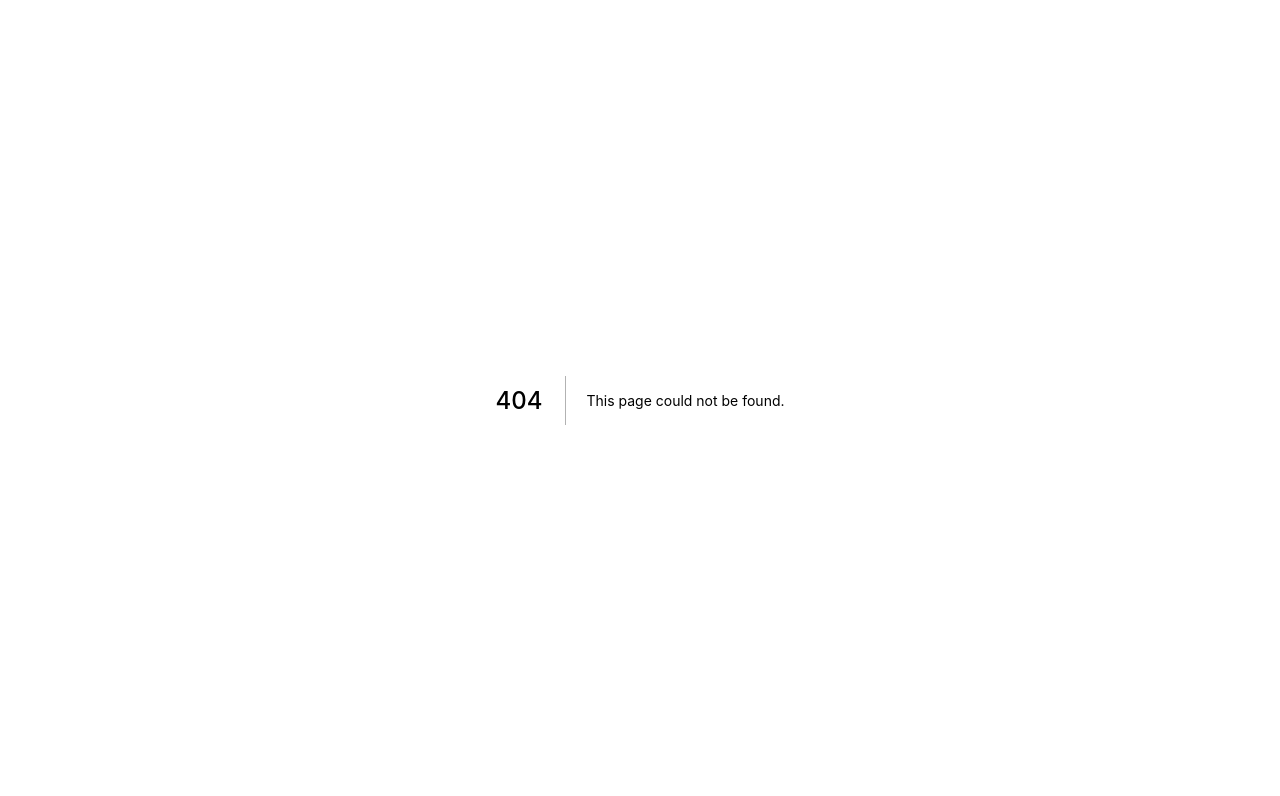
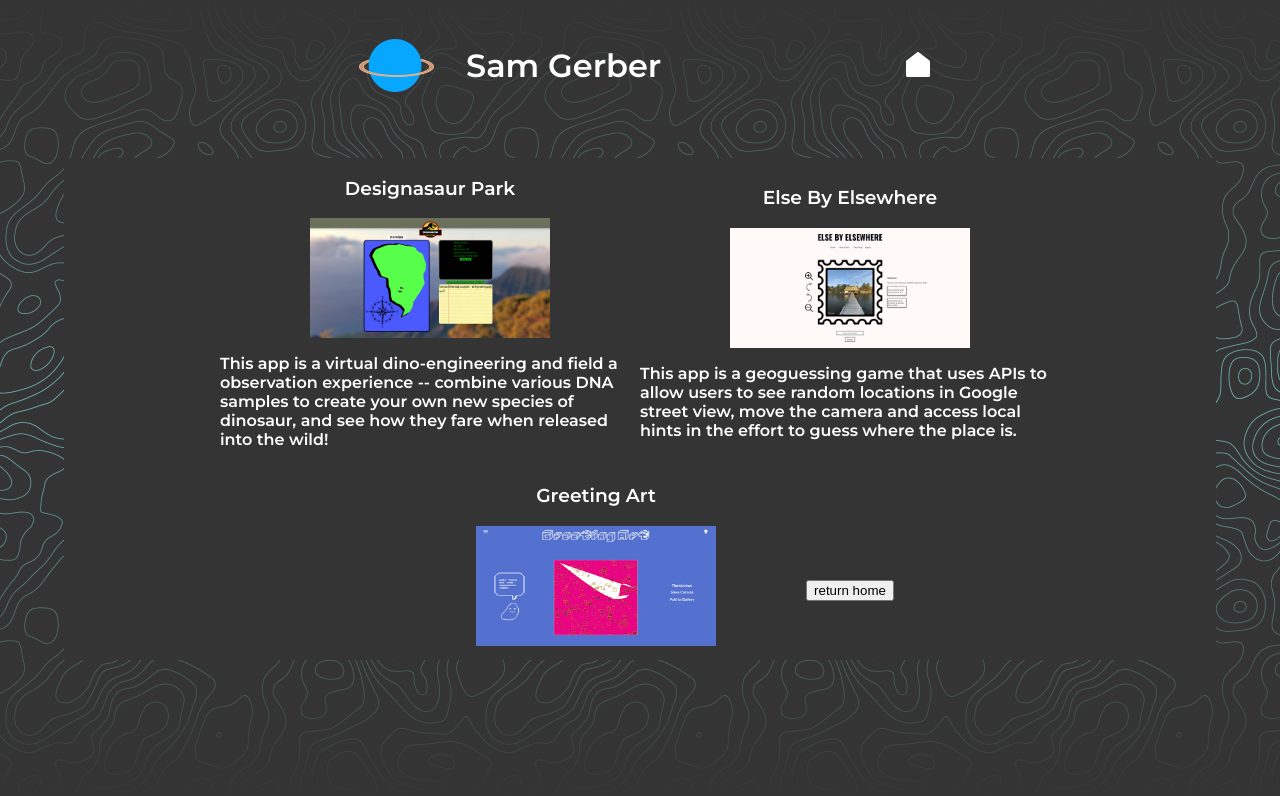
Before and after one commit to sgerpdx/pop-signpost, a Next.js app: page /projects in a window 1280 px wide. Before the commit this address had no page. Shown: the top 796 px of the page. Built offline with nearby package versions, Linux system fonts and the light colour scheme; a web font is replaced by a local one.

Commit message:
projects moved to own page with link from tech component and header compensating

```diff
--- a/components/header.jsx
+++ b/components/header.jsx
@@ -3,11 +3,14 @@ import styles from "../styles/Header.module.css";
 import Image from "next/image";
 import { Menu, MenuButton, MenuList, MenuItem } from "@chakra-ui/menu";
 import { RiMenuLine } from "react-icons/ri";
+import Link from "next/link";
+import { RiHomeFill } from "react-icons/ri";
 
 // Personal Logo:
 import PlanetImage from "../public/blue-planet-01.png";
+import ReturnHome from "./navigation/returnHome";
 
-export default function Header({ onClick }) {
+export default function Header({ onClick, icon }) {
   return (
     <>
       <section className={styles.mainTitleArea}>
@@ -24,6 +27,11 @@ export default function Header({ onClick }) {
         </div>
       </section>
       <section className={styles.mainMenuArea}>
+        {icon === "home" ? (
+          <Link href="/">
+            <RiHomeFill size="2em" />
+          </Link>
+        ) : (
           <Menu>
             <MenuButton
               className={styles.headerMenuButton}
@@ -87,6 +95,7 @@ export default function Header({ onClick }) {
               </MenuItem>
             </MenuList>
           </Menu>
+        )}
       </section>
     </>
   );
--- /dev/null
+++ b/components/navigation/returnHome.jsx
@@ -0,0 +1,13 @@
+import React from "react";
+import Link from "next/link";
+import { RiHomeFill } from "react-icons/ri";
+
+export default function ReturnHome() {
+  return (
+    <>
+      <Link href="/">
+        <RiHomeFill size="2.5em" />
+      </Link>
+    </>
+  );
+}
--- a/next.config.js
+++ b/next.config.js
@@ -4,6 +4,7 @@ module.exports = {
     domains: [
       "pop-portfolio-bucket.s3.us-west-2.amazonaws.com",
       "placekitten.com",
+      "firebasestorage.googleapis.com",
     ],
   },
 };
--- /dev/null
+++ b/pages/projects.jsx
@@ -0,0 +1,77 @@
+import React from "react";
+import styles from "../styles/Projects.module.css";
+import Image from "next/image";
+import Header from "../components/header";
+import Link from "next/link";
+import { RiHomeFill } from "react-icons/ri";
+import ReturnHome from "../components/navigation/returnHome";
+
+// individual project screencaps:
+import DesignasaurImage from "../public/proj_designasaur-park_640x320.png";
+import ElseImage from "../public/proj_else-by-elsewhere_640x320.png";
+import GreetingImage from "../public/proj_greeting-art_640x320.png";
+
+export default function Projects() {
+  const handleNavChange = () => {
+    console.log("ET Phone Home");
+  };
+
+  return (
+    <main className={styles.container}>
+      <section className={styles.upperContainer}>
+        <section className={styles.topRow}>
+          <Header onClick={handleNavChange} icon={"home"} />
+        </section>
+      </section>
+      <section className={styles.lowerContainer}>
+        <section className={styles.projectScrollArea}>
+          <div className={styles.contentScrollArea}>
+            <h3>Designasaur Park</h3>
+            <Image
+              src={DesignasaurImage}
+              alt="screenshot of designasaur park app"
+              width="240"
+              height="120"
+            />
+            <p>
+              This app is a virtual dino-engineering and field a observation
+              experience -- combine various DNA samples to create your own new
+              species of dinosaur, and see how they fare when released into the
+              wild!
+            </p>
+          </div>
+          <div className={styles.contentScrollArea}>
+            <h3>Else By Elsewhere</h3>
+            <Image
+              src={ElseImage}
+              alt="screenshot of designasaur park app"
+              width="240"
+              height="120"
+            />
+            <p>
+              This app is a geoguessing game that uses APIs to allow users to
+              see random locations in Google street view, move the camera and
+              access local hints in the effort to guess where the place is.
+            </p>
+          </div>
+          <div className={styles.contentScrollArea}>
+            <h3>Greeting Art</h3>
+            <Image
+              src={GreetingImage}
+              alt="screenshot of designasaur park app"
+              width="240"
+              height="120"
+            />
+            <p>
+              This app combines a random art generator, AWS-powered gallery and
+              a greeting card service.
+            </p>
+          </div>
+          <nav>
+            <button onClick={handleNavChange}>return home</button>
+          </nav>
+        </section>
+      </section>
+    </main>
+  );
+}
--- /dev/null
+++ b/styles/MainMenu.module.css
@@ -0,0 +1,35 @@
+.mainMenuArea {
+  display: flex;
+  flex-direction: column;
+  justify-content: center;
+  align-items: flex-end;
+  width: 140px;
+  height: 80px;
+  margin-right: 32px;
+  z-index: 1;
+}
+
+.headerMenuButton {
+  border: none;
+  padding: 4px;
+}
+
+.headerMenuButton:hover {
+  border: solid 1px rgba(113, 192, 187, 255);
+  border-radius: 4px;
+}
+
+.headerMenuButton:active {
+  transform: scale(0.95);
+}
+
+.headerMenuItem {
+  background-color: rgb(53, 52, 52);
+  border: solid 1px rgba(113, 192, 187, 255);
+  font-size: 1em;
+}
+
+.headerMenuItem:hover {
+  background-color: rgba(113, 192, 187, 255);
+  color: rgb(53, 52, 52);
+}
--- a/styles/Projects.module.css
+++ b/styles/Projects.module.css
@@ -1,3 +1,49 @@
+@import url("https://fonts.googleapis.com/css2?family=Courier+Prime&display=swap");
+
+.container {
+  display: flex;
+  flex-direction: column;
+  justify-content: flex-start;
+  align-items: center;
+  height: 100vh;
+  width: 100vw;
+  /* padding: 0 2rem; */
+  /* background-color: rgb(53, 52, 52); */
+  color: white;
+}
+
+/* custom styling for pop-signpost layout */
+
+/* upper container handles header and non-scrolling elements at top */
+
+.upperContainer {
+  display: flex;
+  flex-direction: row;
+  justify-content: center;
+  align-items: center;
+  width: 100%;
+}
+
+.topRow {
+  display: flex;
+  flex-direction: row;
+  justify-content: center;
+  align-items: center;
+  width: 100%;
+  height: 90px;
+  margin: 20px;
+}
+
+/* lower container is everything below header */
+
+.lowerContainer {
+  display: flex;
+  flex-direction: row;
+  flex-wrap: wrap;
+  justify-content: center;
+  align-items: center;
+}
+
 .projectScrollArea {
   display: flex;
   flex-direction: row;
@@ -8,6 +54,7 @@
   height: 90%;
   backface-visibility: hidden;
   background-color: rgb(53, 52, 52);
+  color: white;
   overflow: auto;
 }
 
@@ -17,5 +64,6 @@
   flex-wrap: wrap;
   justify-content: flex-start;
   align-items: center;
+  width: 420px;
   overflow: auto;
 }
```
Also changed, not shown: components/navigation/mainMenu.jsx (added, +74 -0 lines), components/projects.jsx (deleted, +0 -59 lines), components/tech.jsx (added, +16 -0 lines), pages/index.jsx (+13 -6 lines), styles/Home.module.css (+11 -2 lines), styles/Tech.module.css (added). Lines whose indentation alone changed are shown as unchanged.
